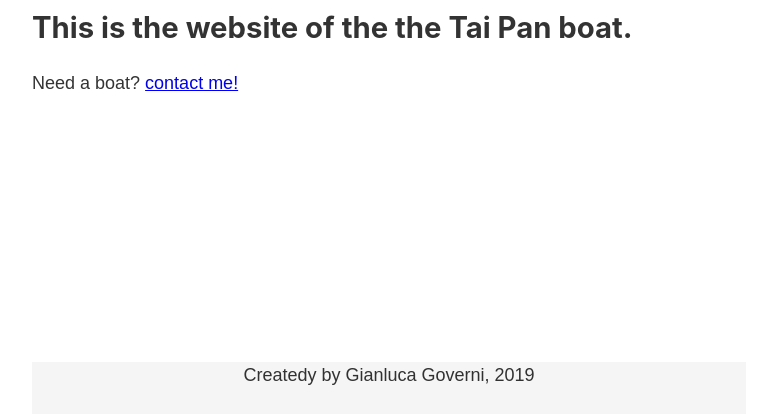
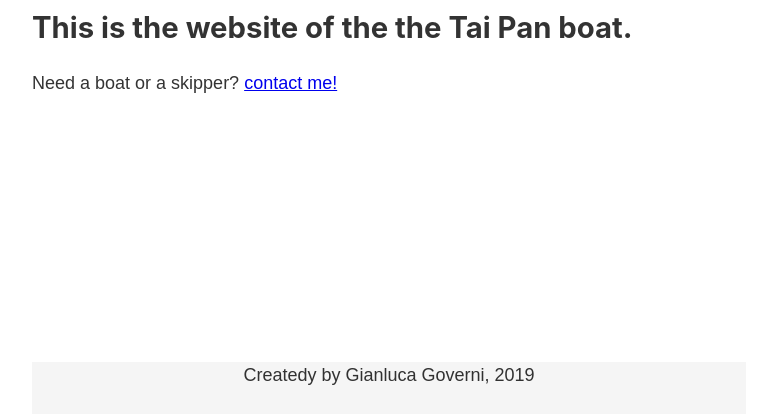
Before and after one commit to gianlucagoverni/taipan-gatsby-contentful, a Gatsby site: page / in a window 1280 px wide. Shown: the part 386-800 px from the top of the page, without its empty margins (251-1028 px from the left). Built offline with nearby package versions, Linux system fonts and the light colour scheme; Gatsby itself is replaced by a stand-in of ours.

Commit message:
edit index

```diff
--- a/package.json
+++ b/package.json
@@ -6,7 +6,7 @@
   "license": "MIT",
   "scripts": {
     "build": "gatsby build",
-    "develop": "env-cmd -f .env.development gatsby develop",
+    "develop": "env-cmd -f .env gatsby develop",
     "format": "prettier --write \"**/*.{js,jsx,json,md}\"",
     "start": "npm run develop",
     "serve": "gatsby serve",
--- a/src/pages/index.js
+++ b/src/pages/index.js
@@ -12,7 +12,7 @@ const IndexPage = () => {
             <h2>This is the website of the the Tai Pan boat.</h2>
 
             <p>
-                Need a boat? <Link to="/contact">contact me!</Link>
+                Need a boat or a skipper? <Link to="/contact">contact me!</Link>
             </p>
         </Layout>
     )
```
